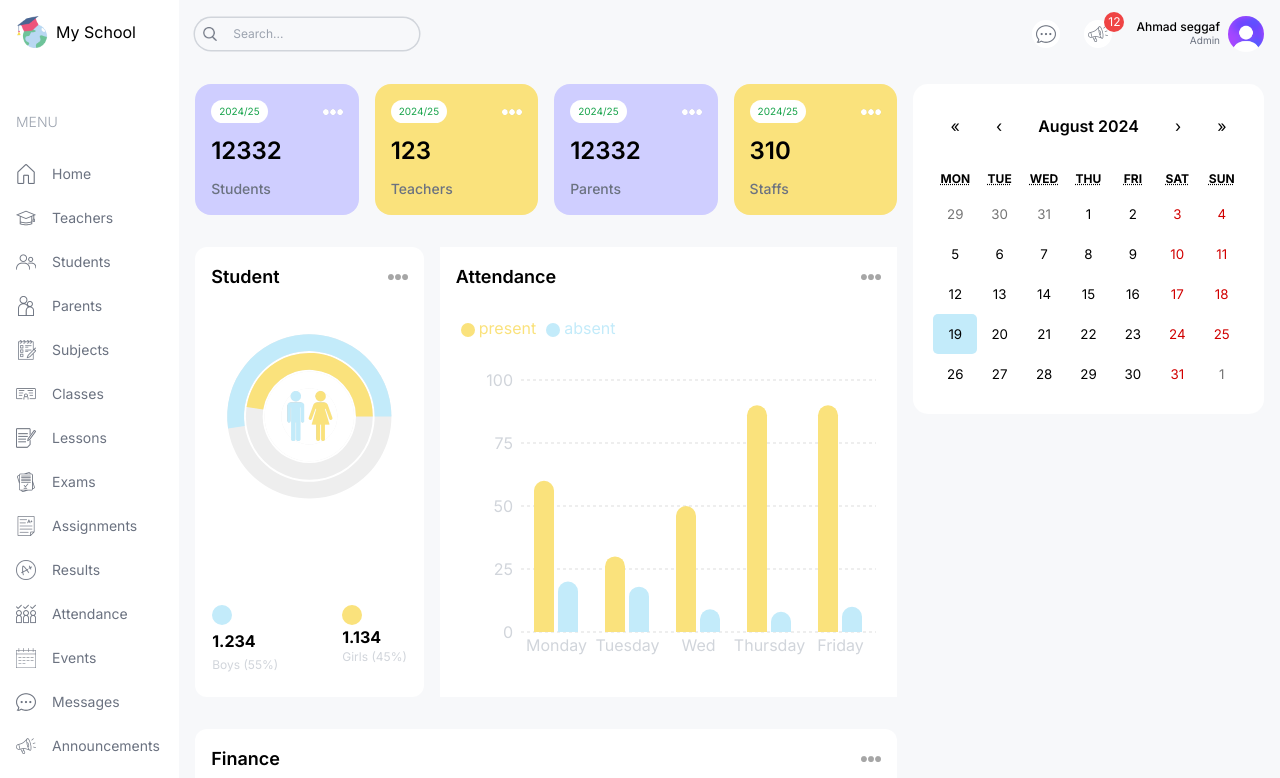
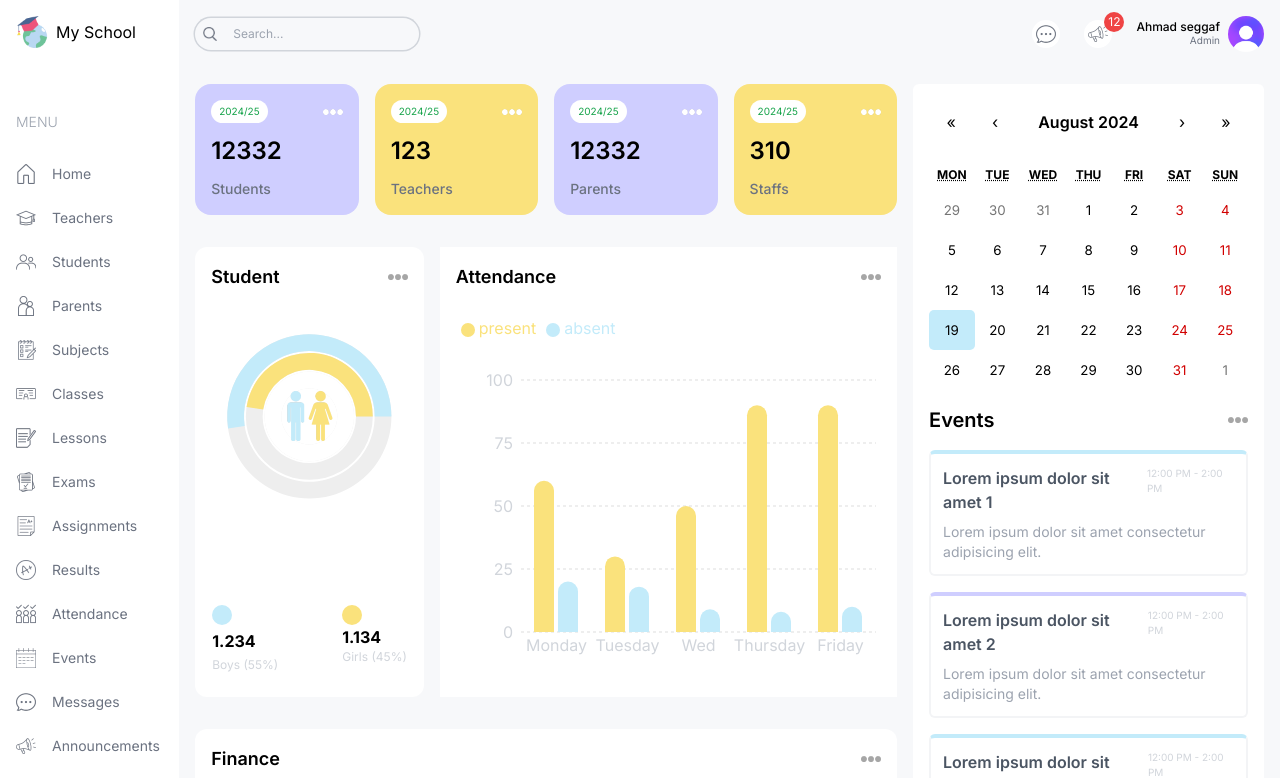
Before and after one commit to syukrontanzilah/school, a Next.js app: page /admin in a window 1280 px wide. Shown: the top 778 px of the page. Built offline with nearby package versions, Linux system fonts and the light colour scheme.

Commit message:
add event

```diff
--- a/src/app/(dashboard)/admin/page.tsx
+++ b/src/app/(dashboard)/admin/page.tsx
@@ -1,3 +1,4 @@
+import Announcement from '@/components/Announcement'
 import AttendanceChart from '@/components/AttendanceChart'
 import CalendarEvent from '@/components/CalendarEvent'
 import CountChart from '@/components/CountChart'
@@ -38,6 +39,7 @@ const AdminPage = () => {
       {/* RIGHT */}
       <div className='w-full lg:w-1/3 flex flex-col gap-8'>
       <CalendarEvent/>
+      <Announcement/>
       </div>
     </div>
   )
--- a/src/app/globals.css
+++ b/src/app/globals.css
@@ -7,8 +7,8 @@
     width: 100% !important;
     border: none !important;
     font-family: 'Inter', sans-serif !important;
-    padding: 20px;
-    border-radius: 15px;
+    /* padding: 20px;
+    border-radius: 15px; */
 }
 
 .react-calendar__tile{
--- /dev/null
+++ b/src/components/Announcement.tsx
@@ -0,0 +1,11 @@
+import React from 'react'
+
+const Announcement = () => {
+  return (
+    <div className='bg-white p-4 rounded-md'>
+        Announcement
+    </div>
+  )
+}
+
+export default Announcement
--- a/src/components/CalendarEvent.tsx
+++ b/src/components/CalendarEvent.tsx
@@ -1,4 +1,5 @@
 "use client"
+import Image from 'next/image';
 import { useState } from 'react';
 import Calendar from 'react-calendar';
 import 'react-calendar/dist/Calendar.css';
@@ -6,12 +7,55 @@ import 'react-calendar/dist/Calendar.css';
 type ValuePiece = Date | null;
 type Value = ValuePiece | [ValuePiece, ValuePiece];
 
+const events = [
+  {
+    id: 1,
+    title: "Lorem ipsum dolor sit amet 1",
+    time: "12:00 PM - 2:00 PM",
+    description: "Lorem ipsum dolor sit amet consectetur adipisicing elit."
+  },
+  {
+    id: 2,
+    title: "Lorem ipsum dolor sit amet 2",
+    time: "12:00 PM - 2:00 PM",
+    description: "Lorem ipsum dolor sit amet consectetur adipisicing elit."
+  },
+  {
+    id: 3,
+    title: "Lorem ipsum dolor sit amet 3",
+    time: "12:00 PM - 2:00 PM",
+    description: "Lorem ipsum dolor sit amet consectetur adipisicing elit."
+  },
+
+]
+
 const CalendarEvent = () => {
     const [value, onChange] = useState<Value>(new Date());
 
   return (
-    <div className=''>
+    <div className='bg-white p-4 rounded-md'>
     <Calendar onChange={onChange} value={value} />
+
+    {/* event list */}
+    <div className='flex items-center justify-between'>
+      <h1 className='text-xl font-semibold my-4'>Events</h1>
+      <Image src='/moreDark.png' alt='more' width={20} height={20}/>
+    </div>
+    <div className='flex flex-col gap-4'>
+      {
+        events.map((event, index)=> {
+          return(
+            <div key={index} className='p-3 rounded-md border-2 border-gray-100 border-t-4 odd:border-t-sky even:border-t-purple'>
+              <div className='flex  justify-between flex-1 '>
+                <h1 className='font-semibold text-gray-600'>{event.title}</h1>
+                <span className='text-gray-300 text-[10px]'>{event.time}</span>
+              </div>
+              <p className='mt-2 text-gray-400 text-sm'>{event.description}</p>
+            </div>
+          )
+        })
+      }
+    </div>
     </div>
   )
 }
```
